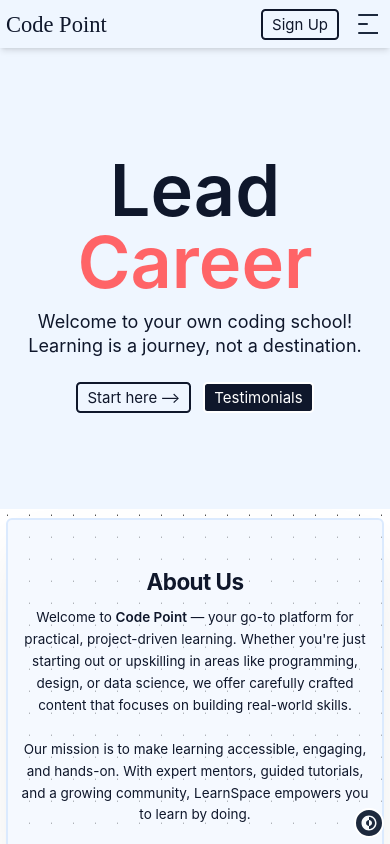
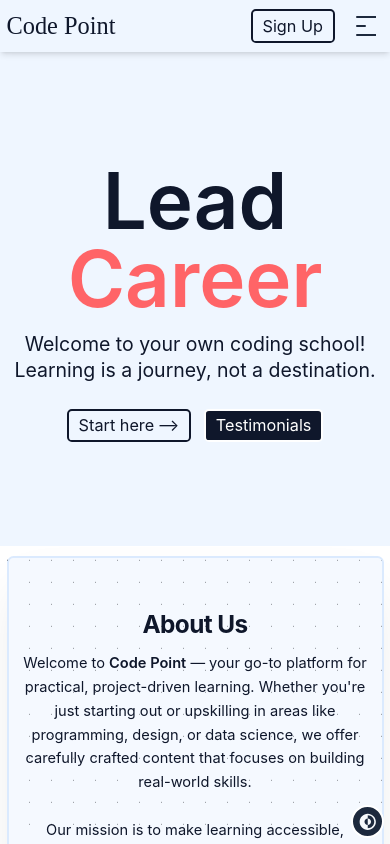
Before and after one commit to Mohammad-Imran01/frontend, a React (Vite) app: page / in a window 390 px wide. Shown: the top 844 px of the page. Built offline with nearby package versions, Linux system fonts and the light colour scheme; a web font is replaced by a local one.

Commit message:
Update index.css

```diff
--- a/src/index.css
+++ b/src/index.css
@@ -17,7 +17,7 @@
 
   @media (max-width: 780px) {
     html {
-      font-size: 12px;
+      font-size: 13px;
     }
   }
 
```
